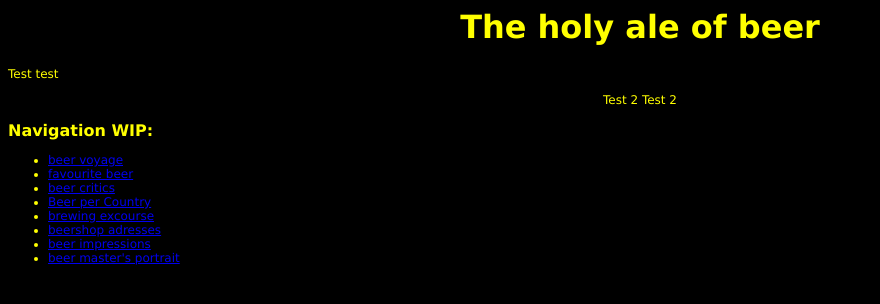
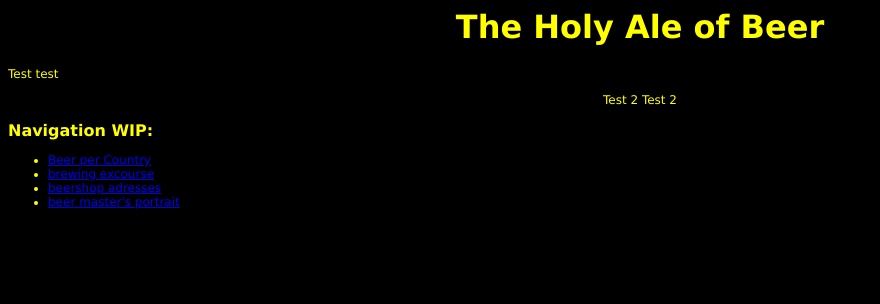
Before and after one commit to Quentinflueckiger/Holy-Ale-Of-Beer, a PHP site: the page made by theholyale mainpage.html in a window 1280 px wide. Shown: the top 304 px of the page, without its empty margins (0-880 px from the left). Run offline with PHP 8.4, Linux system fonts and the light colour scheme.

Commit message:
Signed-off-by: rattletatt <rattletatt@gmail.com>

```diff
--- a/style.css
+++ b/style.css
@@ -19,8 +19,3 @@ font-family: 	"Verdana";
 font-size:	16px;
 text-align: left;
 }
-#bierbanner {
-background: url("beer2.jpg") repeat-x;
-height: 	180px
-
-}
--- a/theholyale mainpage.html
+++ b/theholyale mainpage.html
@@ -4,7 +4,7 @@
 	<title>The Holy Ale Of Beer</title>
 </head>
 	<body>
-	<h1> The holy ale of beer </h1>
+	<h1> The Holy Ale of Beer </h1>
 
 		<div align="left" id=colortexte><p> Test test
 		</p></div>
@@ -15,13 +15,9 @@
 		<h2> Navigation WIP: </h2>
 
 			<ul>
-			<li><a href="http://www.theholyale.ch/beervoyage">beer voyage </a>
-			<li><a href="http://www.theholyale.ch/favourite beer">favourite beer </a>
-			<li><a href="http://www.theholyale.ch/beer critics">beer critics </a>
 			<li><a href="beerpercountry.html">Beer per Country </a>
 			<li><a href="http://www.theholyale.ch/brewing-excourse">brewing excourse</a>
 			<li><a href="http://www.theholyale.ch/beershop-adresses">beershop adresses </a>
-			<li><a href="http://www.theholyale.ch/beer-impressions">beer impressions </a>
 			<li><a href="http://www.theholyale.ch/beer-masters-portrait">beer master's portrait </a>
 			</ul>
 
```
